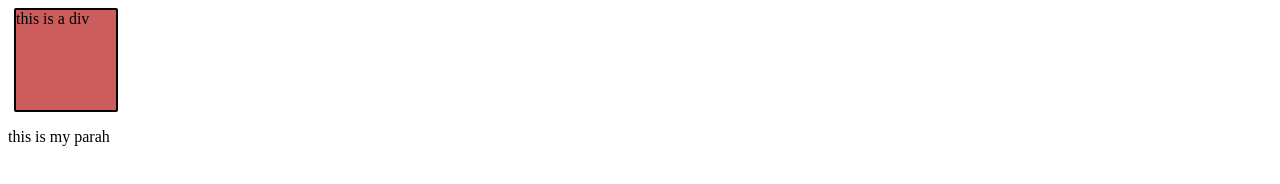
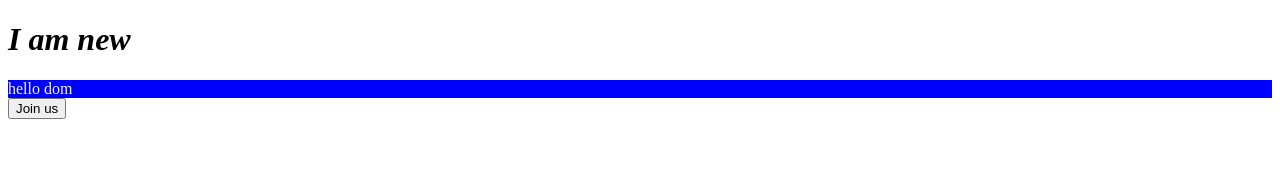
Before and after one commit to nazmul-gub/next-level-foundation-course, a plain HTML site: page DOM/index.html in a window 1280 px wide. Drawn offline with Linux system fonts and the light colour scheme.

Commit message:
learning basic even

```diff
--- a/DOM/index.html
+++ b/DOM/index.html
@@ -4,7 +4,7 @@
     <meta charset="UTF-8">
     <meta name="viewport" content="width=device-width, initial-scale=1.0">
     <title>DOM by Apna College</title>
-    <link rel="stylesheet" href="style.css">
+    <!-- <link rel="stylesheet" href="style.css"> -->
 </head>
 <body>
     <!-- <h1 id="heading">I want to expert in dom!</h1>
@@ -31,7 +31,7 @@
     <div class="box">box-2</div>
     <div class="box">box-3</div> -->
 
-    <div class="box">this is a div</div>
+    <div class="box" style="background-color: dodgerblue;">this is a div</div>
     <p id="myPara">this is my parah</p>
 
     <script src="todo.js"></script>
--- a/DOM/style.css
+++ b/DOM/style.css
@@ -1,8 +1,14 @@
-.box{
+.content{
+    background-color: dodgerblue;
+}
+
+.newContent {
+    color: indianred;
+}
+
+.nazmul {
     height: 100px;
     width: 100px;
-    background-color: indianred;
     border: 2px solid black;
-    margin: 6px;
-    border-radius: 2px;
+    background-color: dodgerblue;
 }
--- a/DOM/todo.js
+++ b/DOM/todo.js
@@ -31,5 +31,33 @@
 // let a = ab.getAttribute("class");
 // console.log(a);
 
+// let para = document.querySelector("#myPara");
+// console.log(para);
+
+let st = document.querySelector("div");
+// console.log(st);
+
+st.style.backgroundColor = "blue";
+st.style.color = "whitesmoke";
+st.innerText = "hello dom";
+
+// st.style.visibility = "hidden"
+
+
+let newBtn = document.createElement("button");
+newBtn.innerText = "Join us"
+console.log(newBtn);
+
+// st.append(newBtn);
+// st.prepend(newBtn);
+// st.before(newBtn);
+st.after(newBtn);
+
+let newHeading = document.createElement("h1");
+
+newHeading.innerHTML = "<i>I am new</i>";
+
+document.querySelector("body").prepend(newHeading);
+
 let para = document.querySelector("#myPara");
-console.log(para);
+para.remove();
```
Also changed, not shown: DOM/practice.html (added, +31 -0 lines), DOM/practice.js (added, +94 -0 lines).
